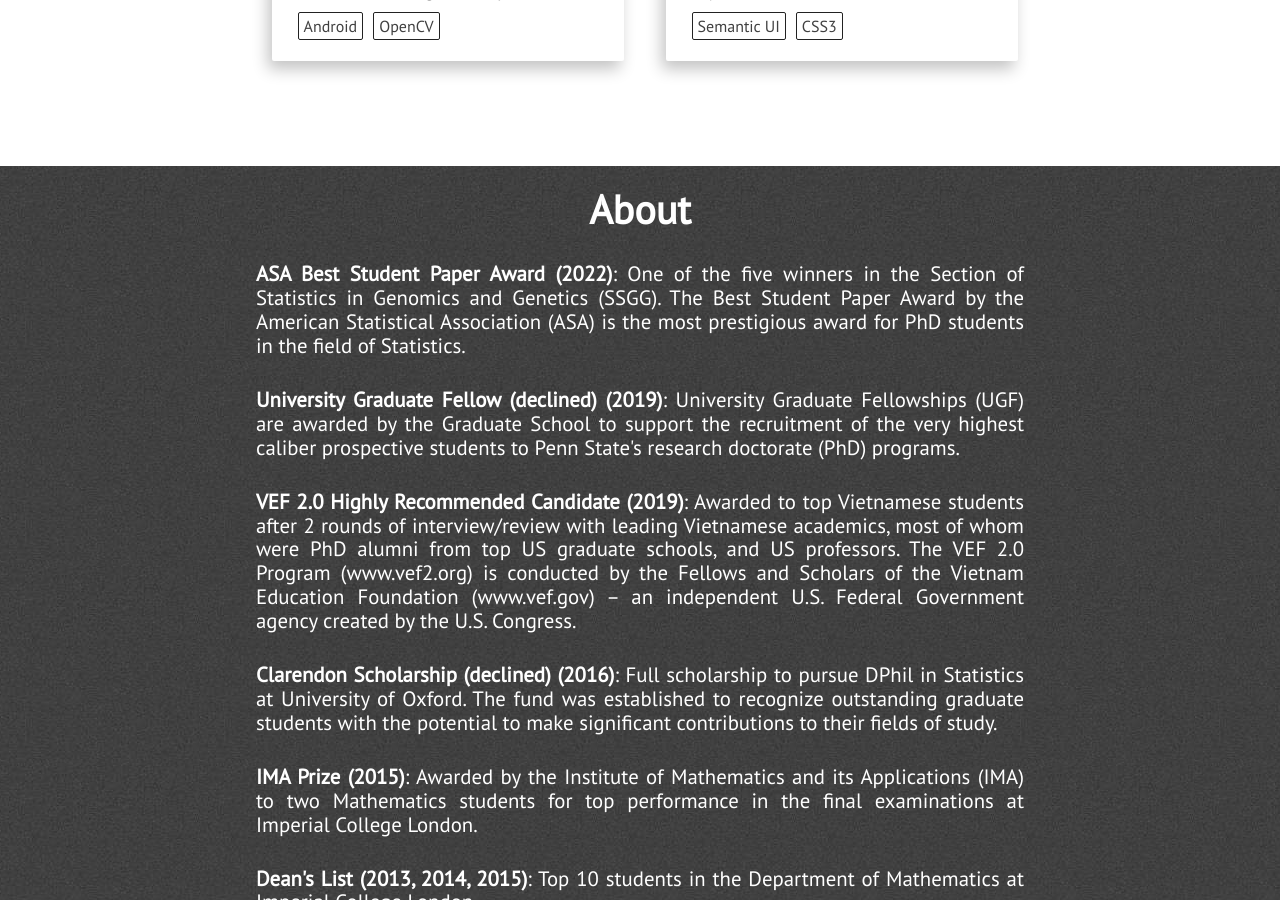
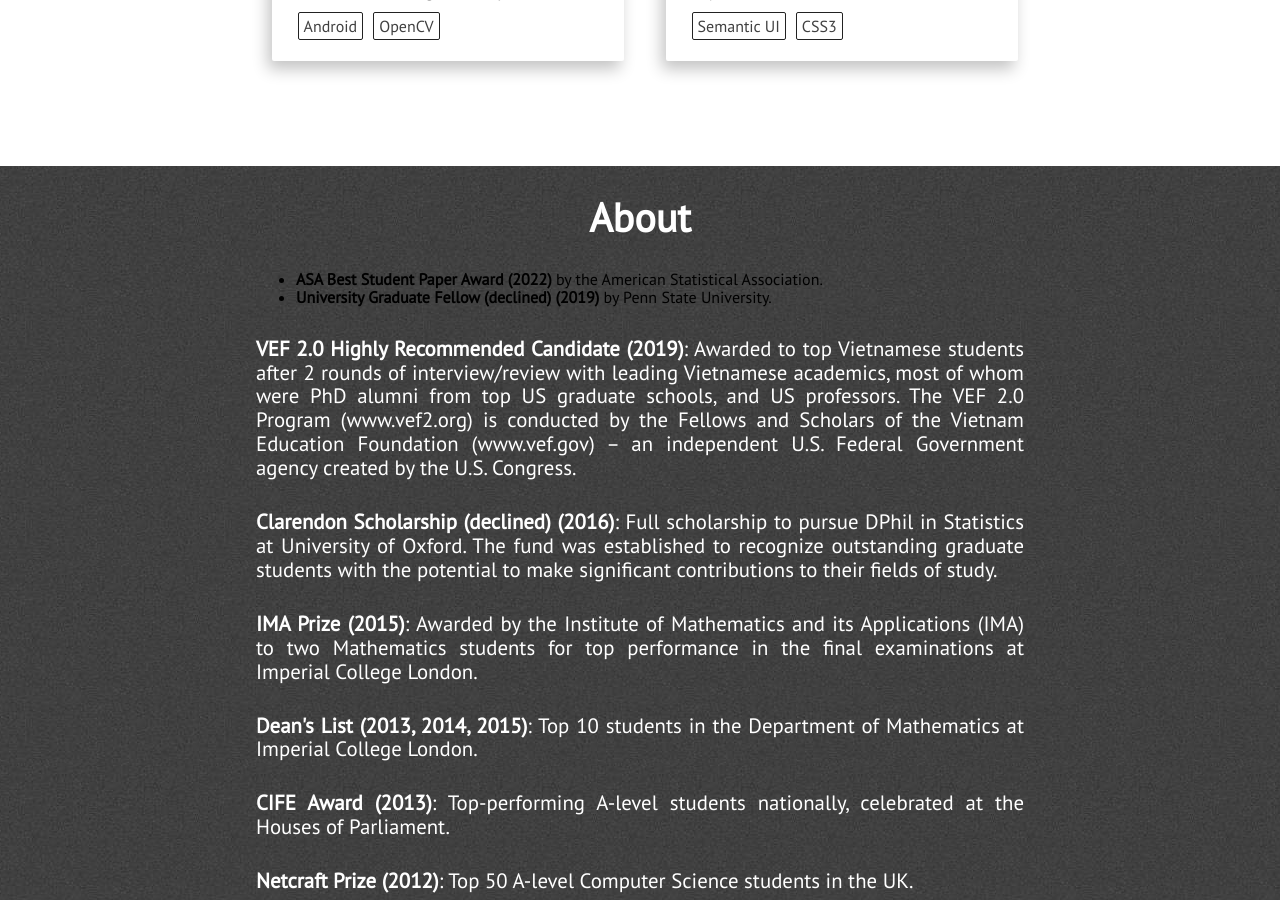
Before and after one commit to nguyendangson/sondangnguyen, a Jekyll site: the page built from index.html, in a window 1280 px wide and 900 px high, scrolled down 3840 px. Built offline with Jekyll 4.4.1, drawn with Linux system fonts in a browser that asks for light colours; nearby versions of some CDN libraries.

Commit message:
Update awards.html

```diff
--- a/_includes/awards.html
+++ b/_includes/awards.html
@@ -3,12 +3,10 @@
         <div id="awards-text">
             <div class="section-heading">About</div>
             <p class="paragraph-text justify-text">
-                 <strong>ASA Best Student Paper Award (2022)</strong>: One of the five winners in the Section of Statistics in Genomics and Genetics (SSGG).
-The Best Student Paper Award by the American Statistical Association (ASA) is the most prestigious award for PhD students in the field of Statistics.
-            </p>
-	   <p class="paragraph-text justify-text">
-                 <strong>University Graduate Fellow (declined) (2019)</strong>:
-University Graduate Fellowships (UGF) are awarded by the Graduate School to support the recruitment of the very highest caliber prospective students to Penn State's research doctorate (PhD) programs.
+		 <ul>
+                 	<li><strong>ASA Best Student Paper Award (2022)</strong> by the American Statistical Association.</li>
+			<li><strong>University Graduate Fellow (declined) (2019)</strong> by Penn State University.</li>
+		 </ul>
             </p>
 	    <p class="paragraph-text justify-text">
                  <strong>VEF 2.0 Highly Recommended Candidate (2019)</strong>: Awarded to top Vietnamese students after 2 rounds of interview/review with leading Vietnamese academics, most of whom were PhD alumni from top US graduate schools, and US professors.
```
